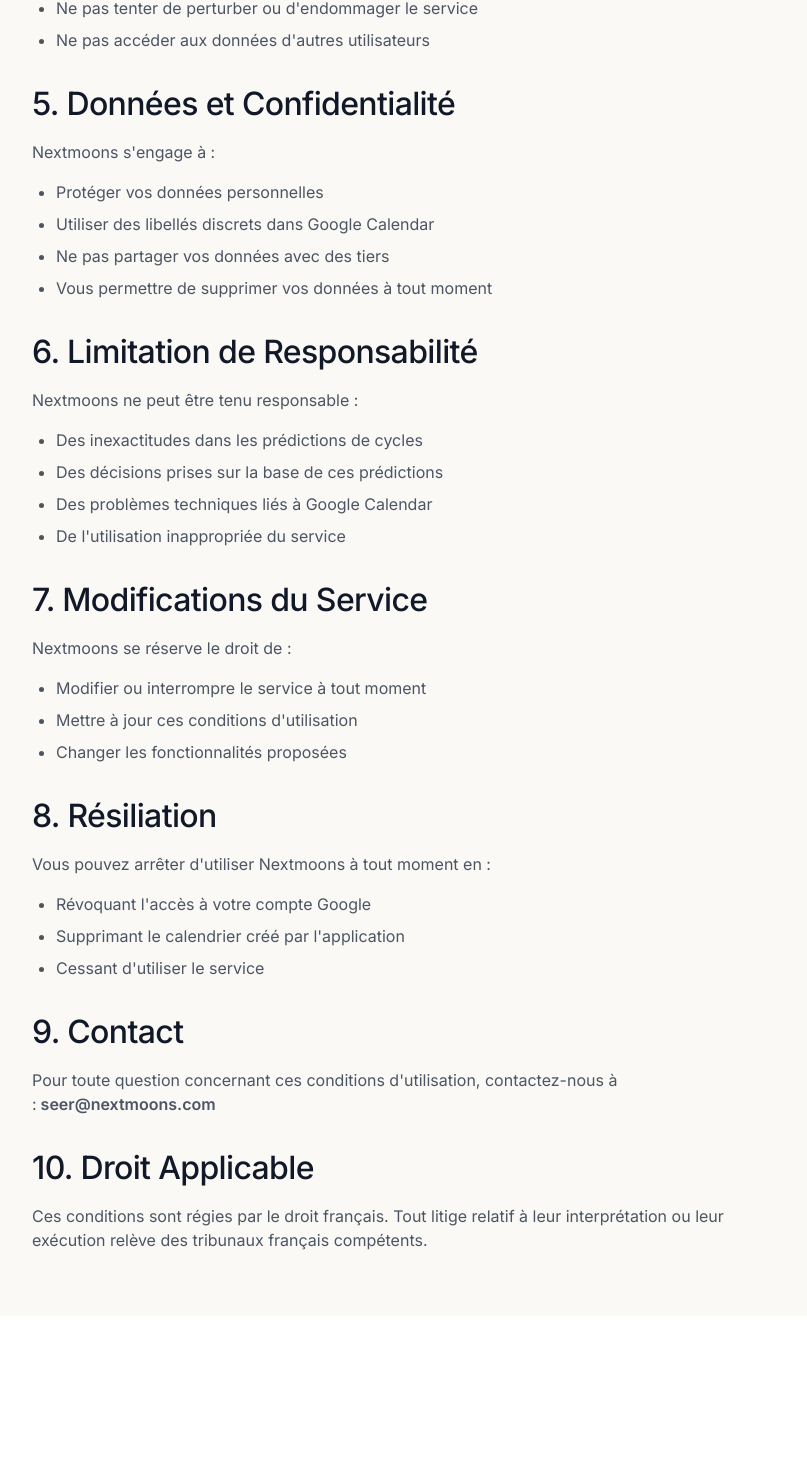
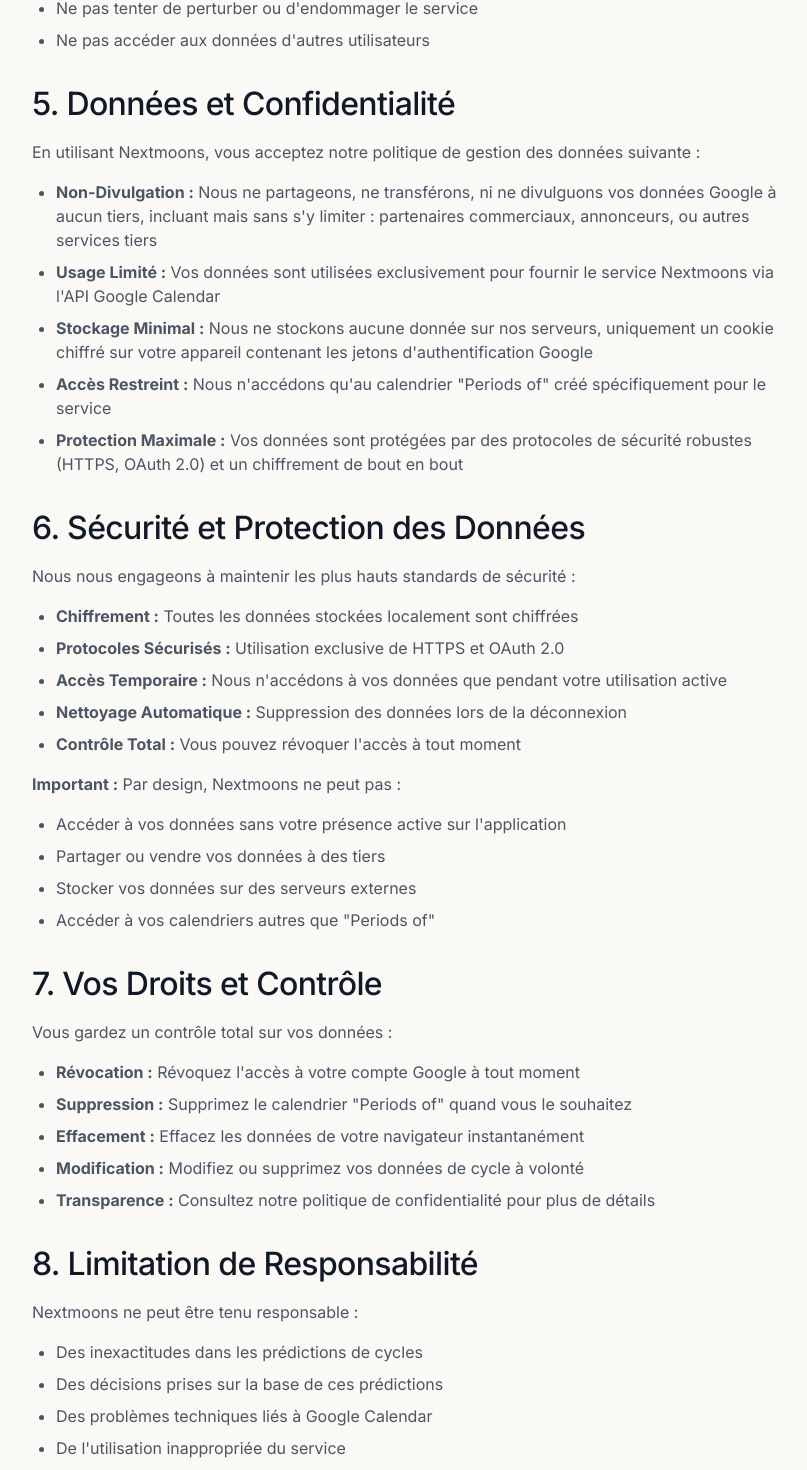
Before and after one commit to ArthurBlanchon/nextmoons, a Next.js app: page /terms in a window 1280 px wide. Shown: the part 1010-2480 px from the top of the page, without its empty margins (224-1031 px from the left). Before the commit the page ends 2326 px from the top, so only its background shows below. Built offline with nearby package versions, Linux system fonts and the light colour scheme.

Commit message:
PP & Tos Update - Better data security and sharing info

```diff
--- a/app/privacy/page.js
+++ b/app/privacy/page.js
@@ -37,6 +37,37 @@
                 <li>Stockées directement dans votre Google Calendar personnel</li>
                 <li>Les informations d'authentification sont uniquement conservées dans votre navigateur de manière chiffrée</li>
                 <li>Aucune base de données externe n'est utilisée</li>
+              </ul>
+            </div>
+
+            <div className="space-y-4">
+              <h2 className="text-title font-medium text-gray-900">Partage et Protection des Données</h2>
+              <p className="text-body text-gray-600">
+                Chez Nextmoons, nous prenons la protection de vos données très au sérieux. Voici notre politique stricte concernant le partage des données :
+              </p>
+              <ul className="list-disc pl-6 space-y-2 text-body text-gray-600">
+                <li><strong>Aucun Partage de Données :</strong> Nous ne partageons, ne transférons, ni ne divulguons vos données Google à aucun tiers, y compris mais sans s'y limiter : partenaires commerciaux, annonceurs, ou autres services tiers</li>
+                <li><strong>Usage Exclusif :</strong> Nous n'utilisons vos données que pour fournir le service Nextmoons via l'API Google Calendar</li>
+                <li><strong>Aucun Stockage Externe :</strong> Nous ne stockons aucune donnée sur nos serveurs ou des serveurs tiers</li>
+                <li><strong>Stockage Local Uniquement :</strong> Les seules données stockées le sont sur votre appareil dans un cookie chiffré</li>
+                <li><strong>Données Minimales :</strong> Le cookie chiffré ne contient que les jetons d'accès et de rafraîchissement de l'API Google Calendar</li>
+                <li><strong>Accès Temporaire :</strong> Nous n'accédons à vos données que lorsque vous utilisez activement l'application</li>
+              </ul>
+            </div>
+
+            <div className="space-y-4">
+              <h2 className="text-title font-medium text-gray-900">Mécanismes de Protection des Données Sensibles</h2>
+              <p className="text-body text-gray-600">
+                Pour assurer la sécurité de vos données sensibles, nous avons implémenté les mécanismes de protection suivants :
+              </p>
+              <ul className="list-disc pl-6 space-y-2 text-body text-gray-600">
+                <li><strong>Chiffrement Local :</strong> Chiffrement de bout en bout des données stockées localement sur votre appareil</li>
+                <li><strong>Protocoles Sécurisés :</strong> Utilisation exclusive des protocoles sécurisés HTTPS et OAuth 2.0 pour toutes les communications</li>
+                <li><strong>Accès Restreint :</strong> Accès limité au seul calendrier "Periods of" que nous créons, sans accès à vos autres calendriers</li>
+                <li><strong>Zéro Persistance :</strong> Aucune persistance des données sur nos serveurs ou infrastructure cloud</li>
+                <li><strong>Nettoyage Automatique :</strong> Suppression automatique des données lors de la déconnexion</li>
+                <li><strong>Contrôle Utilisateur :</strong> Possibilité de révoquer l'accès à tout moment via votre compte Google</li>
+                <li><strong>Surveillance Continue :</strong> Monitoring régulier de nos systèmes de sécurité</li>
               </ul>
             </div>
 
--- a/app/terms/page.js
+++ b/app/terms/page.js
@@ -70,18 +70,56 @@
             <div className="space-y-4">
               <h2 className="text-title font-medium text-gray-900">5. Données et Confidentialité</h2>
               <p className="text-body text-gray-600">
-                Nextmoons s'engage à :
+                En utilisant Nextmoons, vous acceptez notre politique de gestion des données suivante :
               </p>
               <ul className="list-disc pl-6 space-y-2 text-body text-gray-600">
-                <li>Protéger vos données personnelles</li>
-                <li>Utiliser des libellés discrets dans Google Calendar</li>
-                <li>Ne pas partager vos données avec des tiers</li>
-                <li>Vous permettre de supprimer vos données à tout moment</li>
+                <li><strong>Non-Divulgation :</strong> Nous ne partageons, ne transférons, ni ne divulguons vos données Google à aucun tiers, incluant mais sans s'y limiter : partenaires commerciaux, annonceurs, ou autres services tiers</li>
+                <li><strong>Usage Limité :</strong> Vos données sont utilisées exclusivement pour fournir le service Nextmoons via l'API Google Calendar</li>
+                <li><strong>Stockage Minimal :</strong> Nous ne stockons aucune donnée sur nos serveurs, uniquement un cookie chiffré sur votre appareil contenant les jetons d'authentification Google</li>
+                <li><strong>Accès Restreint :</strong> Nous n'accédons qu'au calendrier "Periods of" créé spécifiquement pour le service</li>
+                <li><strong>Protection Maximale :</strong> Vos données sont protégées par des protocoles de sécurité robustes (HTTPS, OAuth 2.0) et un chiffrement de bout en bout</li>
               </ul>
             </div>
 
             <div className="space-y-4">
-              <h2 className="text-title font-medium text-gray-900">6. Limitation de Responsabilité</h2>
+              <h2 className="text-title font-medium text-gray-900">6. Sécurité et Protection des Données</h2>
+              <p className="text-body text-gray-600">
+                Nous nous engageons à maintenir les plus hauts standards de sécurité :
+              </p>
+              <ul className="list-disc pl-6 space-y-2 text-body text-gray-600">
+                <li><strong>Chiffrement :</strong> Toutes les données stockées localement sont chiffrées</li>
+                <li><strong>Protocoles Sécurisés :</strong> Utilisation exclusive de HTTPS et OAuth 2.0</li>
+                <li><strong>Accès Temporaire :</strong> Nous n'accédons à vos données que pendant votre utilisation active</li>
+                <li><strong>Nettoyage Automatique :</strong> Suppression des données lors de la déconnexion</li>
+                <li><strong>Contrôle Total :</strong> Vous pouvez révoquer l'accès à tout moment</li>
+              </ul>
+              <p className="text-body text-gray-600 mt-4">
+                <strong>Important :</strong> Par design, Nextmoons ne peut pas :
+              </p>
+              <ul className="list-disc pl-6 space-y-2 text-body text-gray-600">
+                <li>Accéder à vos données sans votre présence active sur l'application</li>
+                <li>Partager ou vendre vos données à des tiers</li>
+                <li>Stocker vos données sur des serveurs externes</li>
+                <li>Accéder à vos calendriers autres que "Periods of"</li>
+              </ul>
+            </div>
+
+            <div className="space-y-4">
+              <h2 className="text-title font-medium text-gray-900">7. Vos Droits et Contrôle</h2>
+              <p className="text-body text-gray-600">
+                Vous gardez un contrôle total sur vos données :
+              </p>
+              <ul className="list-disc pl-6 space-y-2 text-body text-gray-600">
+                <li><strong>Révocation :</strong> Révoquez l'accès à votre compte Google à tout moment</li>
+                <li><strong>Suppression :</strong> Supprimez le calendrier "Periods of" quand vous le souhaitez</li>
+                <li><strong>Effacement :</strong> Effacez les données de votre navigateur instantanément</li>
+                <li><strong>Modification :</strong> Modifiez ou supprimez vos données de cycle à volonté</li>
+                <li><strong>Transparence :</strong> Consultez notre politique de confidentialité pour plus de détails</li>
+              </ul>
+            </div>
+
+            <div className="space-y-4">
+              <h2 className="text-title font-medium text-gray-900">8. Limitation de Responsabilité</h2>
               <p className="text-body text-gray-600">
                 Nextmoons ne peut être tenu responsable :
               </p>
@@ -94,7 +132,7 @@
             </div>
 
             <div className="space-y-4">
-              <h2 className="text-title font-medium text-gray-900">7. Modifications du Service</h2>
+              <h2 className="text-title font-medium text-gray-900">9. Modifications du Service</h2>
               <p className="text-body text-gray-600">
                 Nextmoons se réserve le droit de :
               </p>
@@ -106,7 +144,7 @@
             </div>
 
             <div className="space-y-4">
-              <h2 className="text-title font-medium text-gray-900">8. Résiliation</h2>
+              <h2 className="text-title font-medium text-gray-900">10. Résiliation</h2>
               <p className="text-body text-gray-600">
                 Vous pouvez arrêter d'utiliser Nextmoons à tout moment en :
               </p>
@@ -118,7 +156,7 @@
             </div>
 
             <div className="space-y-4">
-              <h2 className="text-title font-medium text-gray-900">9. Contact</h2>
+              <h2 className="text-title font-medium text-gray-900">11. Contact</h2>
               <p className="text-body text-gray-600">
                 Pour toute question concernant ces conditions d&apos;utilisation, contactez-nous à :
                 <a href="mailto:seer@nextmoons.com" className="font-semibold hover:underline ml-1">
@@ -128,7 +166,7 @@
             </div>
 
             <div className="space-y-4">
-              <h2 className="text-title font-medium text-gray-900">10. Droit Applicable</h2>
+              <h2 className="text-title font-medium text-gray-900">12. Droit Applicable</h2>
               <p className="text-body text-gray-600">
                 Ces conditions sont régies par le droit français. Tout litige relatif à leur interprétation
                 ou leur exécution relève des tribunaux français compétents.
```
